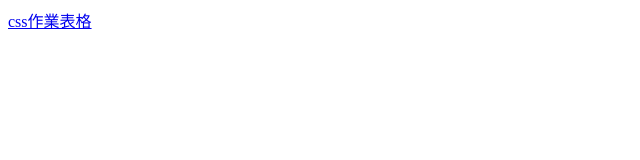
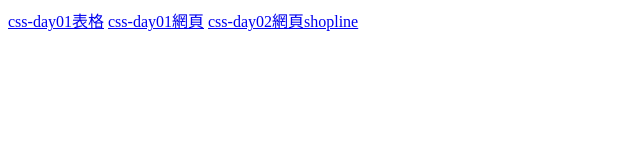
Before and after one commit to Sophiekk01/Sophiekk01.github.io, a plain HTML site: page index.html in a window 1280 px wide. Shown: the whole page, without its empty margins (0-640 px from the left). Drawn offline with Linux system fonts and the light colour scheme.

Commit message:
新增作業更新

```diff
--- a/index.html
+++ b/index.html
@@ -7,6 +7,9 @@
     <title>Document</title>
 </head>
 <body>
-    <a href="./HW.html">css作業表格</a>
+    <a href="./HW.html">css-day01表格</a>
+    <a href="./website.html">css-day01網頁</a>
+    <a href="./shopline.html">css-day02網頁shopline</a>
+
 </body>
 </html>
```
